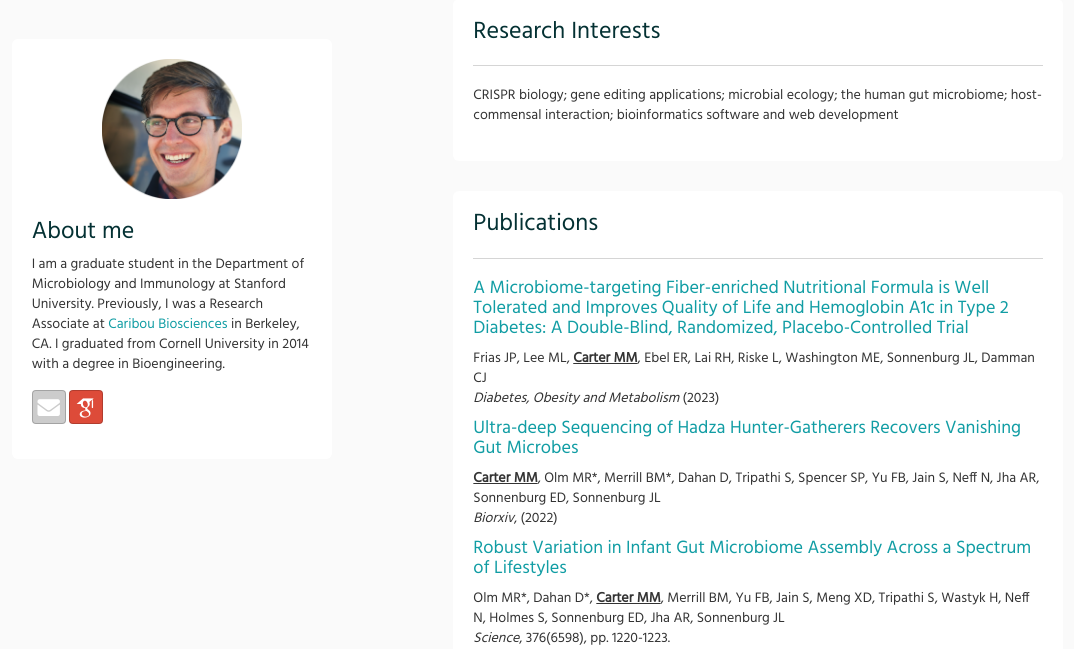
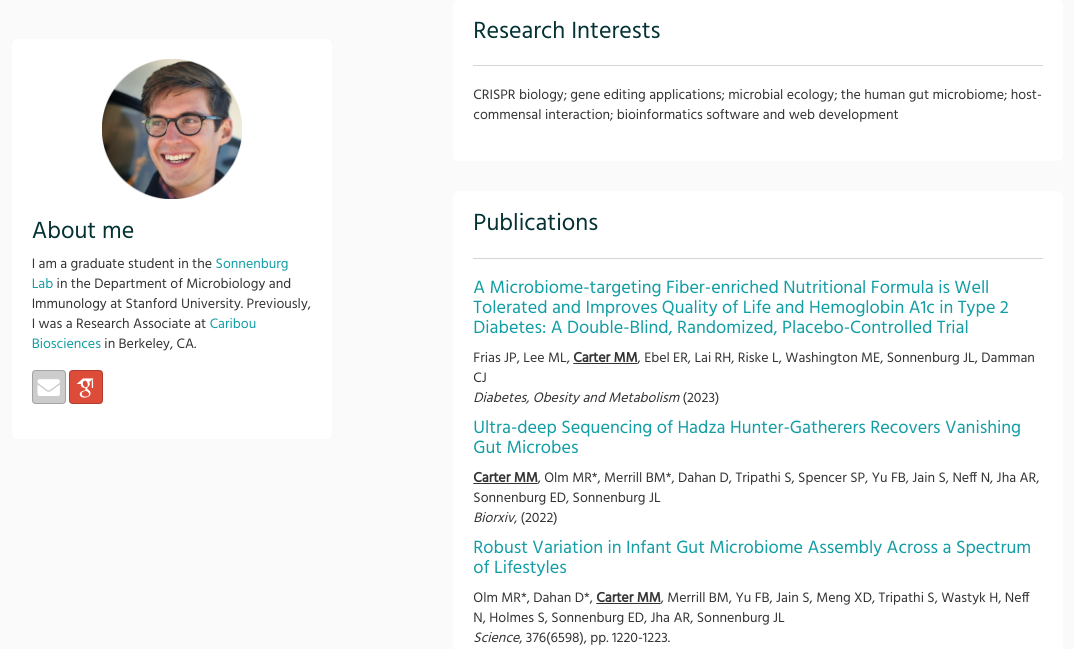
Before and after one commit to matt-cart/website, a Flask app: page / in a window 1280 px wide. Shown: the part 131-780 px from the top of the page, without its empty margins (95-1169 px from the left). Run offline with Flask 2, Linux system fonts and the light colour scheme; parts of the project's set-up code (start-up, migrations or seed data) failed here and were passed over; some libraries are stand-ins or nearby versions; some web fonts are replaced.

Commit message:
updated home page.

```diff
--- a/website/templates/home_page.html
+++ b/website/templates/home_page.html
@@ -6,7 +6,7 @@
                 <img id="mugshot" src="{{ url_for('static', filename='img/mugshot_website.png') }}">
                 <h3>About me</h3>
                 <p>
-                    I am a graduate student in the Department of Microbiology and Immunology at Stanford University. Previously, I was a Research Associate at <a href="http://cariboubio.com" target="_blank">Caribou Biosciences</a> in Berkeley, CA. I graduated from Cornell University in 2014 with a degree in Bioengineering.
+                    I am a graduate student in the <a href="https://sonnenburglab.stanford.edu/" target_="_blank">Sonnenburg Lab</a> in the Department of Microbiology and Immunology at Stanford University. Previously, I was a Research Associate at <a href="http://cariboubio.com" target="_blank">Caribou Biosciences</a> in Berkeley, CA.
                 </p>
                 <p>
                     <a href="mailto:&#109;&#097;&#116;&#116;&#104;&#101;&#119;&#109;&#099;&#097;&#114;&#116;&#101;&#114;&#050;&#064;&#103;&#109;&#097;&#105;&#108;&#046;&#099;&#111;&#109;" target="_blank" class="btn btn-social-icon btn-envelope" id="mail-btn">
```
